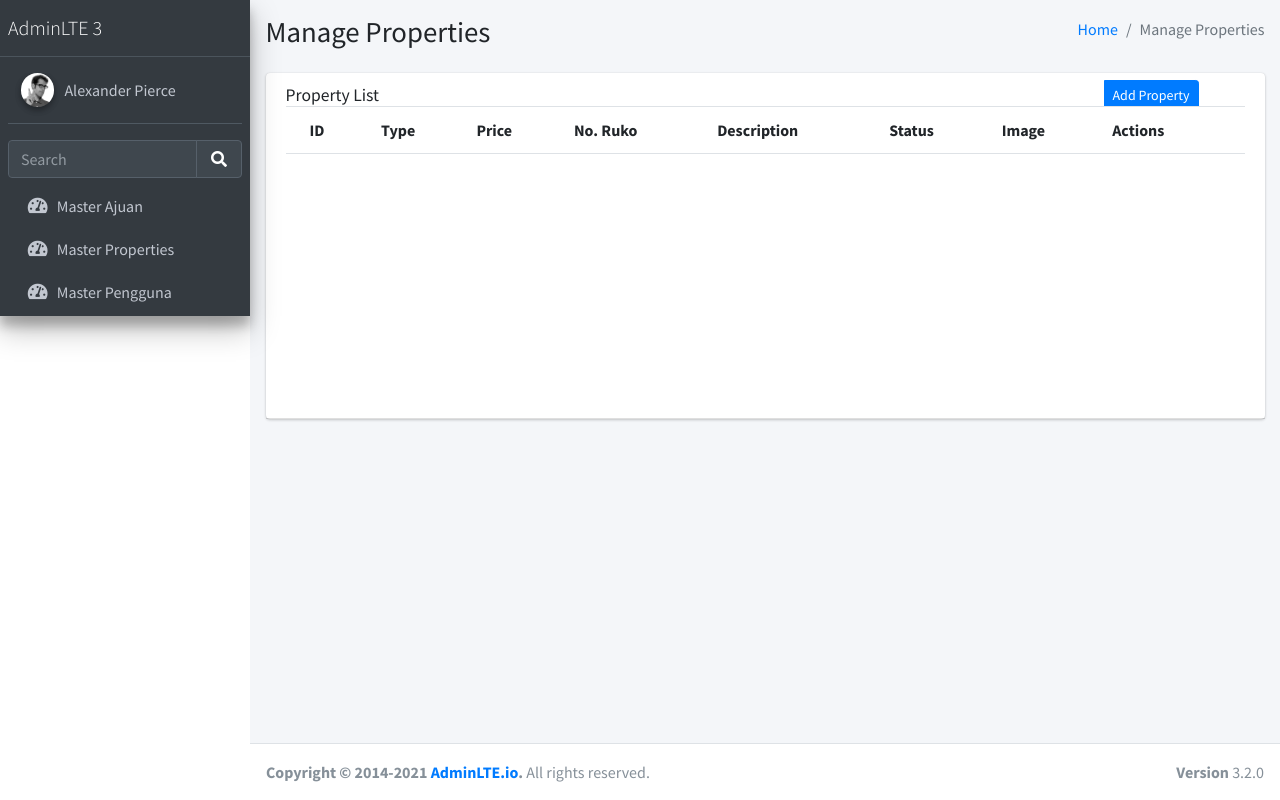
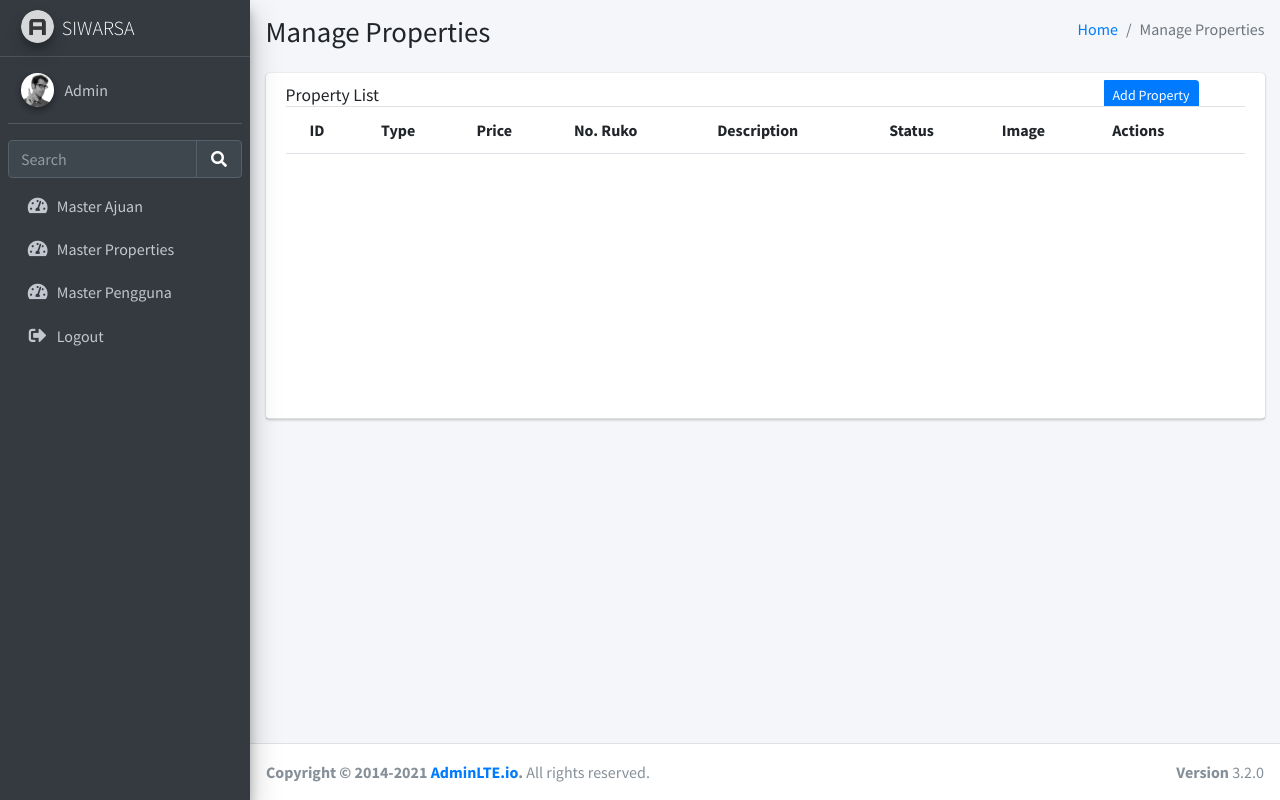
Before and after one commit to prpleehyyth/FP_PEMWEB, a PHP site: page /properties.php in a window 1280 px wide. Run offline with PHP 8.4, Linux system fonts and the light colour scheme; data that the repository does not hold is empty; some libraries are stand-ins or nearby versions.

Commit message:
fixed sidebar

```diff
--- a/properties.php
+++ b/properties.php
@@ -69,7 +69,6 @@ $result = $conn->query($sql);
     <div class="wrapper">
         <!-- Main Sidebar Container -->
         <?php include 'sidebar.php'; ?>
-
         <!-- Content Wrapper. Contains page content -->
         <div class="content-wrapper">
             <!-- Content Header (Page header) -->
@@ -173,8 +172,12 @@ $result = $conn->query($sql);
     <script src="plugins/jquery/jquery.min.js"></script>
     <!-- Bootstrap 4 -->
     <script src="plugins/bootstrap/js/bootstrap.bundle.min.js"></script>
+    <!-- overlayScrollbars -->
+    <script src="plugins/overlayScrollbars/js/jquery.overlayScrollbars.min.js"></script>
     <!-- AdminLTE App -->
     <script src="dist/js/adminlte.min.js"></script>
+    <!-- AdminLTE for demo purposes -->
+    <script src="dist/js/demo.js"></script>
 
 
     <div class="modal fade" id="propertyModal" tabindex="-1" role="dialog" aria-labelledby="propertyModalLabel" aria-hidden="true">
--- a/sidebar.php
+++ b/sidebar.php
@@ -1,29 +1,9 @@
-<!DOCTYPE html>
-<html lang="en">
-
-<head>
-    <meta charset="utf-8">
-    <meta name="viewport" content="width=device-width, initial-scale=1">
-    <title>AdminLTE 3 </title>
-
-    <!-- Google Font: Source Sans Pro -->
-    <link rel="stylesheet" href="https://fonts.googleapis.com/css?family=Source+Sans+Pro:300,400,400i,700&display=fallback">
-    <!-- Font Awesome -->
-    <link rel="stylesheet" href="plugins/fontawesome-free/css/all.min.css">
-    <!-- overlayScrollbars -->
-    <link rel="stylesheet" href="plugins/overlayScrollbars/css/OverlayScrollbars.min.css">
-    <!-- Theme style -->
-    <link rel="stylesheet" href="dist/css/adminlte.min.css">
-</head>
-
-<body class="hold-transition sidebar-mini layout-fixed">
-    <!-- Site wrapper -->
-    <div class="wrapper">
-        <!-- Main Sidebar Container -->
+<!-- sidebar.html -->
 <aside class="main-sidebar sidebar-dark-primary elevation-4">
     <!-- Brand Logo -->
-            <a href="../../index3.html" class="brand-link">
-                <span class="brand-text font-weight-light">AdminLTE 3</span>
+    <a href=".../index3.html" class="brand-link">
+        <img src="dist/img/AdminLTELogo.png" alt="AdminLTE Logo" class="brand-image img-circle elevation-3" style="opacity: .8">
+        <span class="brand-text font-weight-light">SIWARSA</span>
     </a>
 
     <!-- Sidebar -->
@@ -31,10 +11,10 @@
         <!-- Sidebar user (optional) -->
         <div class="user-panel mt-3 pb-3 mb-3 d-flex">
             <div class="image">
-                        <img src="../../dist/img/user2-160x160.jpg" class="img-circle elevation-2" alt="User Image">
+                <img src="dist/img/user2-160x160.jpg" class="img-circle elevation-2" alt="User Image">
             </div>
             <div class="info">
-                        <a href="#" class="d-block">Alexander Pierce</a>
+                <a href="#" class="d-block">Admin</a>
             </div>
         </div>
 
@@ -53,59 +33,31 @@
         <!-- Sidebar Menu -->
         <nav class="mt-2">
             <ul class="nav nav-pills nav-sidebar flex-column" data-widget="treeview" role="menu" data-accordion="false">
-                        <!-- Add icons to the links using the .nav-icon class
-               with font-awesome or any other icon font library -->
                 <li class="nav-item">
                     <a href="#" class="nav-link">
                         <i class="nav-icon fas fa-tachometer-alt"></i>
-                                <p>
-                                    Master Ajuan
-
-                                </p>
+                        <p>Master Ajuan</p>
                     </a>
                 </li>
                 <li class="nav-item">
-                            <a href="#" class="nav-link">
+                    <a href="properties.php" class="nav-link">
                         <i class="nav-icon fas fa-tachometer-alt"></i>
-                                <p>
-                                    Master Properties
-
-                                </p>
+                        <p>Master Properties</p>
                     </a>
                 </li>
                 <li class="nav-item">
-                            <a href="#" class="nav-link">
+                    <a href="master_user.php" class="nav-link">
                         <i class="nav-icon fas fa-tachometer-alt"></i>
-                                <p>
-                                    Master Pengguna
-
-                                </p>
+                        <p>Master Pengguna</p>
+                    </a>
+                </li>
+                <li class="nav-item">
+                    <a href="logout.php" class="nav-link">
+                        <i class="nav-icon fas fa-sign-out-alt"></i>
+                        <p>Logout</p>
                     </a>
                 </li>
             </ul>
         </nav>
-                <!-- /.sidebar-menu -->
     </div>
-            <!-- /.sidebar -->
 </aside>
-        <!-- Control Sidebar -->
-        <aside class="control-sidebar control-sidebar-dark">
-            <!-- Control sidebar content goes here -->
-        </aside>
-        <!-- /.control-sidebar -->
-    </div>
-    <!-- ./wrapper -->
-
-    <!-- jQuery -->
-    <script src="plugins/jquery/jquery.min.js"></script>
-    <!-- Bootstrap 4 -->
-    <script src="plugins/bootstrap/js/bootstrap.bundle.min.js"></script>
-    <!-- overlayScrollbars -->
-    <script src="plugins/overlayScrollbars/js/jquery.overlayScrollbars.min.js"></script>
-    <!-- AdminLTE App -->
-    <script src="dist/js/adminlte.min.js"></script>
-    <!-- AdminLTE for demo purposes -->
-    <script src="dist/js/demo.js"></script>
-</body>
-
-</html>
```
Also changed, not shown: master_user.php (+1 -70 lines). Lines whose indentation alone changed are shown as unchanged.
